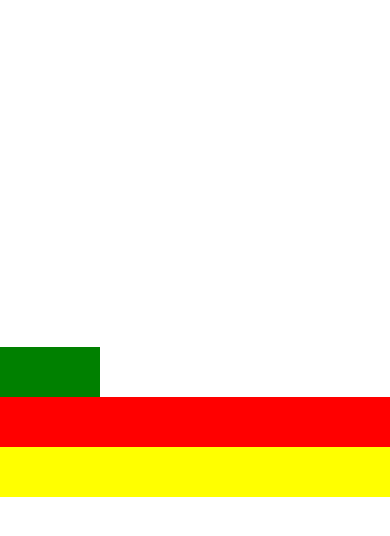
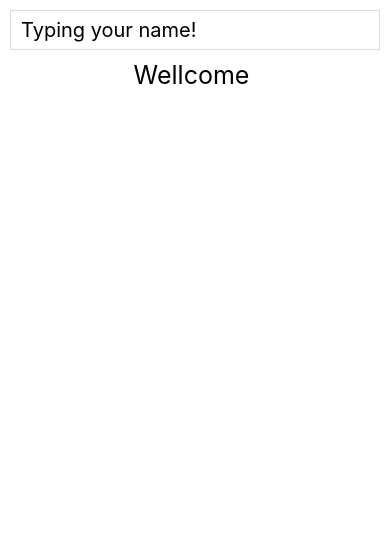
Before and after one commit to rodrigodasilvaluz/myApp, a React Native app: screen / in a window 390 px wide. Shown: the top 536 px of the page. Built offline with nearby package versions, Linux system fonts and the light colour scheme.

Commit message:
Test with receiving data

```diff
--- a/App.js
+++ b/App.js
@@ -1,25 +1,57 @@
 import React, { Component } from 'react';
-import { View, Text } from 'react-native';
+import { View, Text, StyleSheet, TextInput } from 'react-native';
 
 class App extends Component {
+
+  constructor(props) {
+    super(props);
+    this.state = {
+      name: '',
+    };
+
+    this.getName = this.getName.bind(this);
+  }
+
+  getName(text) {
+    this.setState({
+      name: text,
+    });
+  }
+
   render() {
     return (
-      <View style={{
-        // 1, 2, 3, 4 ...
-        flex: 1,
-        // row or column (default)
-        flexDirection: 'column',
-        // center, flex-end, flex-start (default), space-between e space-around
-        justifyContent: 'center',
-        // center, flex-end, flex-start (default), space-between e space-around, stretch
-        alignItems: 'stretch',
-      }}>
-        <View style={{ width: 100, height: 50, backgroundColor: 'green' }}></View>
-        <View style={{ height: 50, backgroundColor: 'red' }}></View>
-        <View style={{ height: 50, backgroundColor: 'yellow' }}></View>
+      <View style={ styles.container }>
+
+        <TextInput
+          style={ styles.input }
+          placeholder="Typing your name!"
+          underlineColorAndroid="transparent"
+          onChangeText={ this.getName }
+        />
+
+        <Text style={ styles.text }>Wellcome { this.state.name }</Text>
+
       </View>
     );
   };
 }
 
+const styles = StyleSheet.create({
+  container: {
+    flex: 1,
+  },
+  input: {
+    height: 40,
+    borderWidth: 1,
+    borderColor: '#ddd',
+    margin: 10,
+    fontSize: 20,
+    padding: 10,
+  },
+  text: {
+    textAlign: 'center',
+    fontSize: 25,
+  }
+});
+
 export default App;
```
